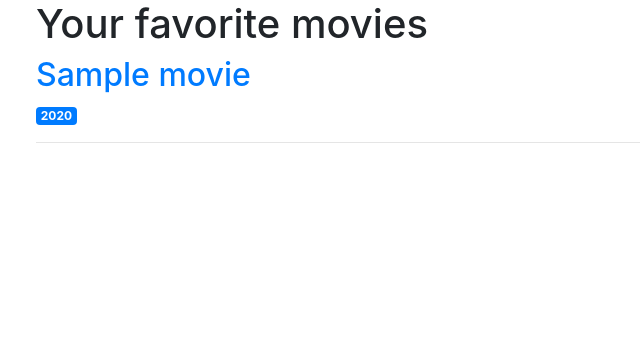
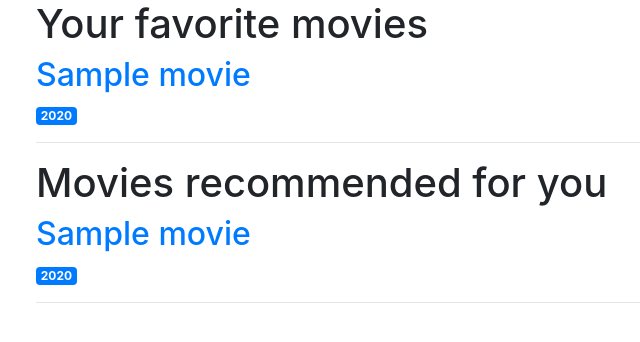
Before and after one commit to Jich2018/AISchool-Learning-NLP, a Python web app: template UI/templates/index.html in a window 1280 px wide. Shown: the part 56-398 px from the top of the page, without its empty margins (49-689 px from the left). Run offline with Jinja, Linux system fonts and the light colour scheme; the template is opened without the code that fills it: most values are stand-ins (such as "Sample title", 1, 10 or a date in 2020); some libraries are stand-ins or nearby versions.

Commit message:
update UI to show recommended movies. add movie review raw data used by recommender

```diff
--- a/UI/movies.py
+++ b/UI/movies.py
@@ -5,9 +5,11 @@ app = Flask(__name__)
 mymovies = [{'id':1, 'title':'Titanic', 'description':'A seventeen-year-old aristocrat falls in love with a kind but poor artist aboard the luxurious, ill-fated R.M.S. Titanic.', 'year':'1997', 'genres':'Drama,Romance'},
         {'id':2, 'title':'Rush Hour','description':'A loyal and dedicated Hong Kong Inspector teams up with a reckless and loudmouthed L.A.P.D. detective to rescue the Chinese Consul kidnapped daughter, while trying to arrest a dangerous crime lord along the way.', 'year':'1998', 'genres': 'action, comedy, crime, thriller'}]
 
+myrecommovies = [{'id':1, 'title':'Saving Private Ryan', 'description':'Epic war movie with background of world war II.', 'year':'1998', 'genres':'Drama,War'}]
+
 @app.route('/')
 def index():
-    return render_template('index.html', movies=mymovies)
+    return render_template('index.html', movies=mymovies, recommendedmovies=myrecommovies)
 
 def get_movie(movie_id):
     movie = mymovies[movie_id-1]
--- a/UI/templates/index.html
+++ b/UI/templates/index.html
@@ -9,4 +9,13 @@
 	<span class="badge badge-primary">{{ movie['year'] }} </span>
 	<hr>
     {% endfor %}
+
+    <h1>Movies recommended for you</h1>
+    {% for movie in recommendedmovies %}
+        <a href="{{ url_for('movie', movie_id=movie['id']) }}">
+		<h2> {{ movie['title'] }}</h2>
+	</a>
+	<span class="badge badge-primary">{{ movie['year'] }} </span>
+	<hr>
+    {% endfor %}
 {% endblock %}
```
Also changed, not shown: 1 other file.
